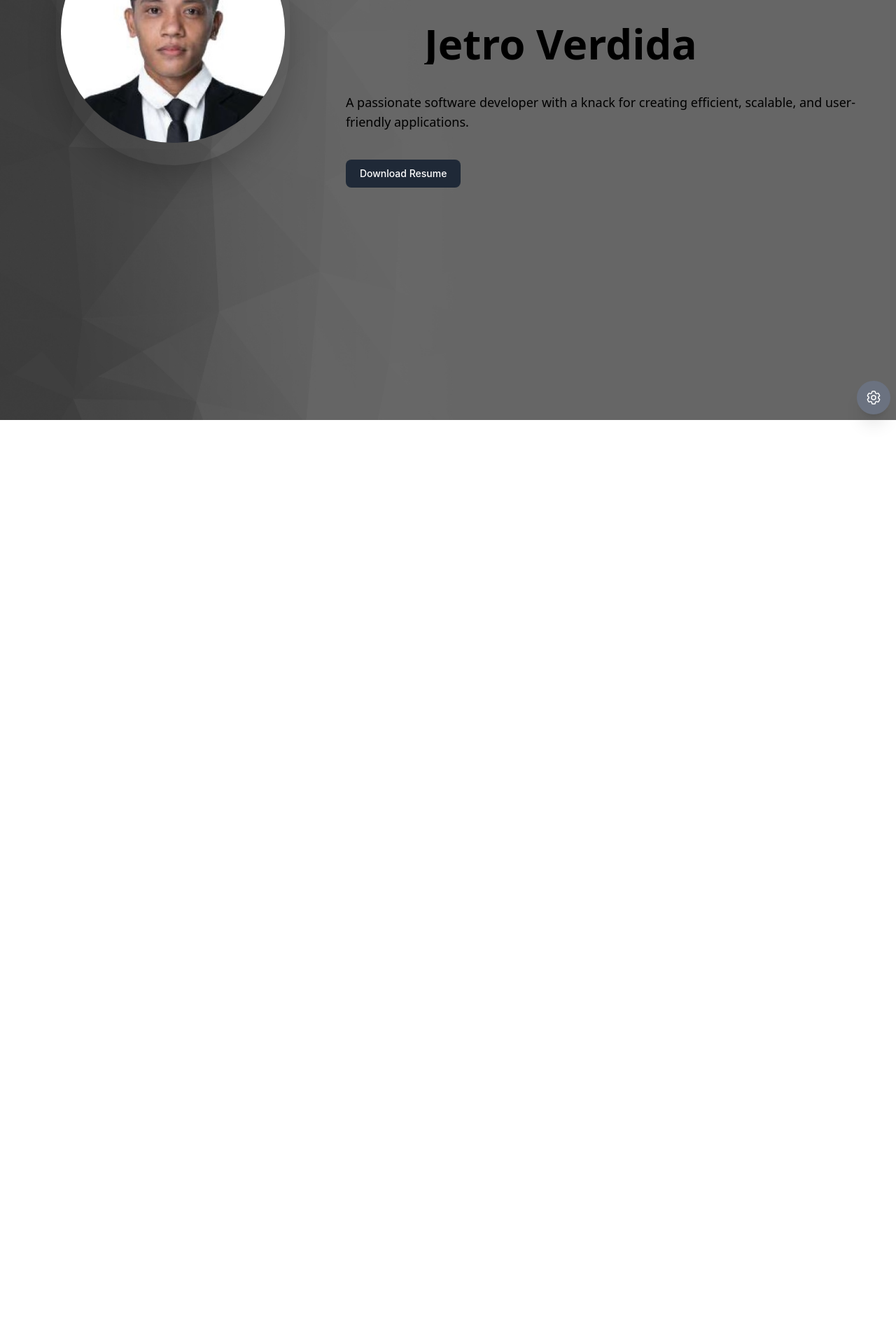
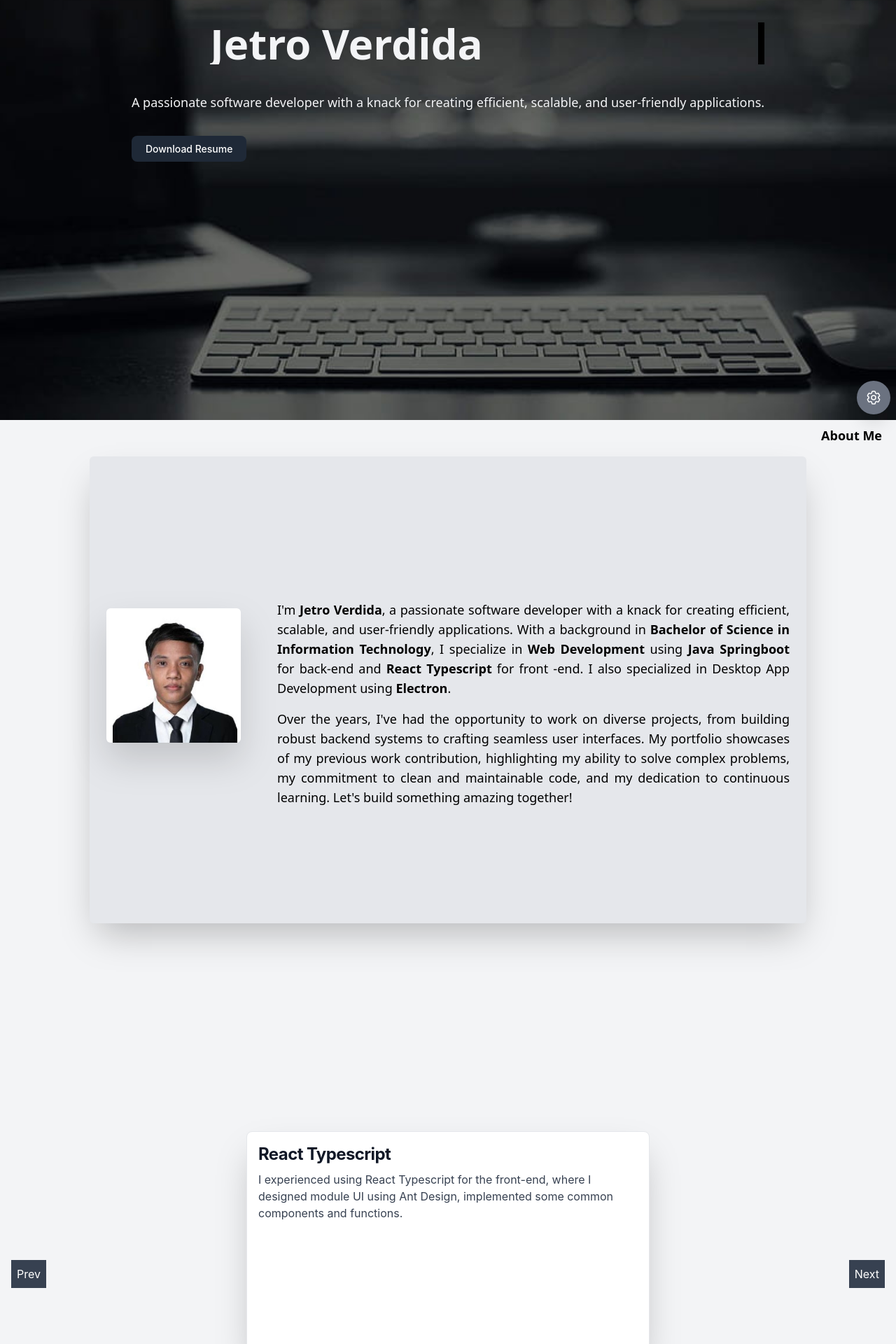
Before and after one commit to silverhorn25/portfolio, a React (Create React App) app: page / in a window 1280 px wide. Shown: the part 200-2120 px from the top of the page at 70% size. Before the commit the page ends 800 px from the top, so only its background shows below. Built offline with nearby package versions, Linux system fonts and the light colour scheme.

Commit message:
added hot changes in homepage

```diff
--- a/package.json
+++ b/package.json
@@ -12,8 +12,10 @@
     "@types/react-dom": "^18.3.0",
     "react": "^18.3.1",
     "react-dom": "^18.3.1",
+    "react-intersection-observer": "^9.13.0",
     "react-router-dom": "^6.25.1",
     "react-scripts": "5.0.1",
+    "swiper": "^11.1.8",
     "typescript": "^4.9.5",
     "web-vitals": "^2.1.4"
   },
--- a/public/index.html
+++ b/public/index.html
@@ -2,7 +2,7 @@
 <html lang="en">
   <head>
     <meta charset="utf-8" />
-    <link rel="icon" href="%PUBLIC_URL%/favicon.ico" />
+    <link rel="icon" href="%PUBLIC_URL%/profile.jpg" />
     <meta name="viewport" content="width=device-width, initial-scale=1" />
     <meta name="theme-color" content="#000000" />
     <meta
@@ -24,7 +24,7 @@
       work correctly both with client-side routing and a non-root public URL.
       Learn how to configure a non-root public URL by running `npm run build`.
     -->
-    <title>React App</title>
+    <title>Jetro Verdida | Protfolio</title>
   </head>
   <body>
     <noscript>You need to enable JavaScript to run this app.</noscript>
--- /dev/null
+++ b/src/common/carousel.tsx
@@ -0,0 +1,52 @@
+import React, { useState } from 'react';
+    const items = [
+        'Item 1',
+        'Item 2',
+        'Item 3',
+        'Item 4',
+        'Item 5',
+    ];
+
+  export const Carousel: React.FC = () => {
+    const [currentIndex, setCurrentIndex] = useState(0);
+
+    const prevSlide = () => {
+      setCurrentIndex((prevIndex) => (prevIndex - 1 + items.length) % items.length);
+    };
+
+    const nextSlide = () => {
+      setCurrentIndex((prevIndex) => (prevIndex + 1) % items.length);
+    };
+
+    return (
+      <div className="relative w-full max-w-lg mx-auto mt-10">
+        <div className="overflow-hidden relative h-64">
+          <div
+            className="flex transition-transform duration-500"
+            style={{ transform: `translateX(-${currentIndex * 100}%)` }}
+          >
+            {items.map((item, index) => (
+              <div
+                key={index}
+                className="w-full flex-shrink-0 flex items-center justify-center h-64 bg-gray-200"
+              >
+                <h2 className="text-2xl font-bold">{item}</h2>
+              </div>
+            ))}
+          </div>
+        </div>
+        <button
+          onClick={prevSlide}
+          className="absolute left-0 top-1/2 transform -translate-y-1/2 p-2 bg-gray-700 text-white"
+        >
+          Prev
+        </button>
+        <button
+          onClick={nextSlide}
+          className="absolute right-0 top-1/2 transform -translate-y-1/2 p-2 bg-gray-700 text-white"
+        >
+          Next
+        </button>
+      </div>
+    );
+  };
--- a/src/components/home-page.tsx
+++ b/src/components/home-page.tsx
@@ -1,101 +1,183 @@
 import React, { useState } from "react";
 import { FloatingButton } from "../common/floating-button";
+import { useInView } from "react-intersection-observer";
+
+const Item1: React.FC = () => (
+  <div className="w-full h-80 items-center bg-white border border-gray-200 rounded-lg shadow-2xl md:flex-row md:max-w-xl hover:bg-gray-100 dark:border-gray-700 dark:bg-gray-800 dark:hover:bg-gray-700 mt-40">
+    <div className="flex flex-col justify-between p-4 leading-normal">
+      <h5 className="mb-2 text-2xl font-bold tracking-tight text-gray-900 dark:text-white">React Typescript</h5>
+      <p className="mb-3 font-normal text-gray-700 dark:text-gray-400">
+        I experienced using React Typescript for the front-end, where I designed module UI using Ant Design, implemented some common components and functions.
+      </p>
+    </div>
+  </div>
+);
+
+const Item2: React.FC = () => (
+  <div className="w-full h-80 items-center bg-white border border-gray-200 rounded-lg shadow-2xl md:flex-row md:max-w-xl hover:bg-gray-100 dark:border-gray-700 dark:bg-gray-800 dark:hover:bg-gray-700 mt-40">
+    <div className="flex flex-col justify-between p-4 leading-normal">
+      <h5 className="mb-2 text-2xl font-bold tracking-tight text-gray-900 dark:text-white">React Hooks</h5>
+      <p className="mb-3 font-normal text-gray-700 dark:text-gray-400">
+        Learn about React Hooks and how to use them for managing state and side effects in functional components.
+      </p>
+    </div>
+  </div>
+);
+
+const Item3: React.FC = () => (
+  <div className="w-full h-80 items-center bg-white border border-gray-200 rounded-lg shadow-2xl md:flex-row md:max-w-xl hover:bg-gray-100 dark:border-gray-700 dark:bg-gray-800 dark:hover:bg-gray-700 mt-40">
+    <div className="flex flex-col justify-between p-4 leading-normal">
+      <h5 className="mb-2 text-2xl font-bold tracking-tight text-gray-900 dark:text-white">Something Chuy</h5>
+      <p className="mb-3 font-normal text-gray-700 dark:text-gray-400">
+        Learn about React Hooks and how to use them for managing state and side effects in functional components.
+      </p>
+    </div>
+  </div>
+);
+
+const items = [Item1, Item2, Item3];
 
 export const Home: React.FC = () => {
-  const [isModalOpen, setIsModalOpen] = useState(false);
+  const { ref: firstRef, inView: firstInView } = useInView({
+    triggerOnce: true,
+  });
 
-  const handleDownloadClick = () => {
-    setIsModalOpen(true);
+  const { ref: secondRef, inView: secondInView } = useInView({
+    triggerOnce: true,
+  });
+
+  const { ref: thirdRef, inView: thirdInView } = useInView({
+    triggerOnce: true,
+  });
+
+  const [currentIndex, setCurrentIndex] = useState(0);
+
+  const prevSlide = () => {
+    setCurrentIndex(
+      (prevIndex) => (prevIndex - 1 + items.length) % items.length
+    );
   };
 
-  const closeModal = () => {
-    setIsModalOpen(false);
+  const nextSlide = () => {
+    setCurrentIndex((prevIndex) => (prevIndex + 1) % items.length);
   };
+
   return (
     <>
       <div
         className="md:container md:mx-auto h-screen bg-cover bg-center"
-        style={{ backgroundImage: "url('/portfolio-bg.jpg')" }}
+        style={{ backgroundImage: "url('/desktop.jpg')" }}
       >
         <div>
           <div className="flex justify-end">
-            <p className="font-sans text-lg mb-4 mt-2 mr-5">
+            <p className="font-sans text-lg text-gray-100 mb-4 mt-2 mr-5">
               Welcome to My Portfolio
             </p>
           </div>
-          <div className="flex">
-            <div className="shadow-2xl h-96 w-96 flex flex-col justify-center items-center rounded-full ml-20 fade-in">
-              <img
-                src="/profile.jpg"
-                alt="Profile"
-                className="w-80 h-80 object-cover rounded-full"
-              />
-            </div>
-            <div className="flex flex-col ml-20">
-              <p className="font-sans text-lg text-2xl font-bold mt-28">
+          <div className="flex flex items-center justify-center">
+            <div className="flex flex-col">
+              <p className="font-sans text-lg text-2xl text-gray-100 font-bold mt-28">
                 Hi there! Im
               </p>
-              <p className="font-sans text-6xl text-5xl font-bold mt-10 ml-28 typing-animation">
+              <p className="font-sans text-6xl text-5xl font-bold text-gray-100 mt-10 ml-28 typing-animation">
                 Jetro Verdida
               </p>
-              <p className="font-sans text-lg mt-10">
+              <p className="font-sans text-lg text-gray-100 mt-10">
                 A passionate software developer with a knack for creating
                 efficient, scalable, and user-friendly applications.
               </p>
               <div className="mt-10">
-                <button
-                  type="button"
-                  onClick={handleDownloadClick}
+                <a
+                  href="/my-resume.pdf"
+                  download="resume.pdf"
                   className="transition ease-in-out delay-150 bg-white-500 hover:-translate-y-1 hover:scale-110 hover:bg-white-500 duration-300 text-white bg-gray-800 hover:bg-gray-900 focus:outline-none focus:ring-4 focus:ring-gray-300 font-medium rounded-lg text-sm px-5 py-2.5 me-2 mb-2 dark:bg-gray-800 dark:hover:bg-gray-700 dark:focus:ring-gray-700 dark:border-gray-700"
                 >
                   Download Resume
-                </button>
+                </a>
               </div>
             </div>
-            <FloatingButton />
           </div>
         </div>
       </div>
-      {isModalOpen && (
-        <div className="fixed inset-0 flex items-center justify-center bg-black bg-opacity-50">
-          <div className="bg-white rounded-lg p-6 w-1/3">
-            <button
-              type="button"
-              className="text-gray-900 bg-gray-100 hover:bg-gray-200 focus:ring-4 focus:outline-none focus:ring-gray-100 font-medium rounded-lg text-sm px-5 py-2.5 text-center inline-flex items-center dark:focus:ring-gray-500 me-2 mb-2"
+      <div className="md:container md:mx-auto h-screen bg-cover bg-center bg-gray-100">
+        <div className="flex justify-end">
+          <p className="font-sans font-bold text-lg text-gray mb-4 mt-2 mr-5">
+            About Me
+          </p>
+        </div>
+        <div
+          ref={firstRef}
+          className={`shadow-2xl h-5/6 w-4/5 mx-auto flex flex-col md:flex-row rounded-md items-center p-6 bg-gray-200 ${
+            firstInView ? "animate-fadeIn" : ""
+          }`}
+        >
+          <div className="relative w-full md:w-1/4">
+            <img
+              src="/profile.jpg"
+              alt="Profile"
+              className="w-48 h-48 object-cover rounded-md mb-4 md:mb-0 md:mr-6 drop-shadow-2xl absolute md:relative md:top-[-20px]"
+            />
+          </div>
+          <div className="flex flex-col w-full md:w-3/4">
+            <p className="font-sans text-lg mt-10 text-justify">
+              I'm <span className="font-bold">Jetro Verdida</span>, a passionate
+              software developer with a knack for creating efficient, scalable,
+              and user-friendly applications. With a background in{" "}
+              <span className="font-bold">
+                Bachelor of Science in Information Technology
+              </span>
+              , I specialize in{" "}
+              <span className="font-bold">Web Development</span> using{" "}
+              <span className="font-bold">Java Springboot</span> for back-end
+              and
+              <span className="font-bold"> React Typescript</span> for front
+              -end. I also specialized in <span>Desktop App Development </span>
+              using <span className="font-bold"> Electron</span>.
+            </p>
+            <p className="font-sans text-lg mt-4 text-justify">
+              Over the years, I've had the opportunity to work on diverse
+              projects, from building robust backend systems to crafting
+              seamless user interfaces. My portfolio showcases of my previous
+              work contribution, highlighting my ability to solve complex
+              problems, my commitment to clean and maintainable code, and my
+              dedication to continuous learning. Let's build something amazing
+              together!
+            </p>
+          </div>
+        </div>
+      </div>
+      <div className="md:container md:mx-auto h-screen bg-gray-100 flex flex-col items-center gap-4 p-4">
+        <div className="relative w-full h-full mx-auto mt-10 ">
+          <div className="overflow-hidden relative">
+            <div
+              className="flex transition-transform duration-500"
+              style={{ transform: `translateX(-${currentIndex * 100}%)` }}
             >
-              <a
-                href="/my-resume.pdf"
-                download="resume.pdf"
-                className="text-gray-900 bg-gray-100 hover:bg-gray-200 focus:ring-4 focus:outline-none focus:ring-gray-100 font-medium rounded-lg text-sm px-5 py-2.5 text-center inline-flex items-center dark:focus:ring-gray-500 me-2 mb-2"
-              >
-                <img className="object-cover" src="/pdf.png" alt="PDF" />
-                Download as PDF
-              </a>
-            </button>
-            <button
-              type="button"
-              className="text-gray-900 bg-gray-100 hover:bg-gray-200 focus:ring-4 focus:outline-none focus:ring-gray-100 font-medium rounded-lg text-sm px-5 py-2.5 text-center inline-flex items-center dark:focus:ring-gray-500 me-2 mb-2 ml-10"
-            >
-              <a
-                href="/my-resume.docx"
-                download="resume.docx"
-                className="text-gray-900 bg-gray-100 hover:bg-gray-200 focus:ring-4 focus:outline-none focus:ring-gray-100 font-medium rounded-lg text-sm px-5 py-2.5 text-center inline-flex items-center dark:focus:ring-gray-500 me-2 mb-2"
-              >
-                <img className="object-cover" src="/word.png" alt="PDF" />
-                Download as Docs
-              </a>
-            </button>
-            <div className="flex justify-end">
-              <button
-                onClick={closeModal}
-                className="transition ease-in-out delay-150 bg-white-500 hover:-translate-y-1 hover:scale-110 hover:bg-white-500 duration-300 text-gray-800 bg-gray-200 hover:bg-gray-300 focus:outline-none focus:ring-4 focus:ring-gray-300 font-medium rounded-lg text-sm px-5 py-2.5 me-2 mb-2"
-              >
-                Cancel
-              </button>
+              {items.map((ItemComponent, index) => (
+                <div
+                  key={index}
+                  className="w-full flex-shrink-0 flex items-center justify-center"
+                >
+                  <ItemComponent />
+                </div>
+              ))}
             </div>
           </div>
+          <button
+            onClick={prevSlide}
+            className="absolute left-0 top-1/2 transform -translate-y-1/2 p-2 bg-gray-700 text-white"
+          >
+            Prev
+          </button>
+          <button
+            onClick={nextSlide}
+            className="absolute right-0 top-1/2 transform -translate-y-1/2 p-2 bg-gray-700 text-white"
+          >
+            Next
+          </button>
         </div>
-      )}
+      </div>
+      <FloatingButton />
     </>
   );
 };
```
Also changed, not shown: public/desktop.jpg (added), 1 other file (tests, documents, lock files or other folders).
